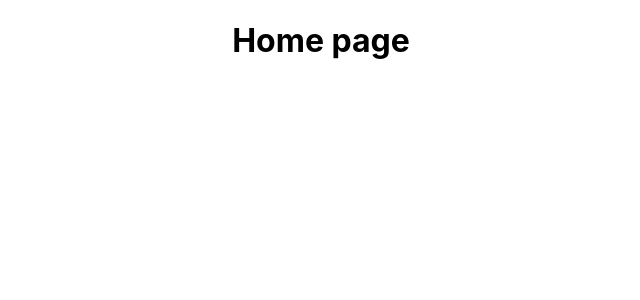
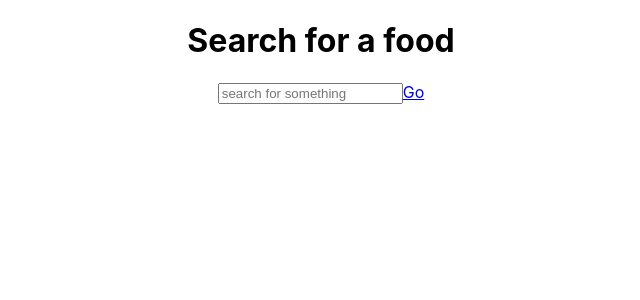
Before and after one commit to xiaomingfu/ModernReactBootcamp, a React (Create React App) app in the folder sec22_react_router_patterns/: page / in a window 1280 px wide. Shown: the top 300 px of the page, without its empty margins (319-959 px from the left). Built offline with nearby package versions, Linux system fonts and the light colour scheme.

Commit message:
add link to get another route in form

```diff
--- a/sec22_react_router_patterns/src/App.js
+++ b/sec22_react_router_patterns/src/App.js
@@ -3,29 +3,30 @@
 import './App.css';
 import Food from './Food';
 import Meal from './Meal';
-import { Route, Switch } from 'react-router-dom';
+import Search from './Search';
+import { Route, Switch, Link } from 'react-router-dom';
+
 
 class App extends Component {
   render() {
     return (
       <div className="App">
-        <Switch>
+        {/* <Switch> */}
         {/* Render can take more props and more explict */}
         {/* <Route exact path="/food/:name"
             render={(routeProps) => <Food name={routeProps} />} /> */}
 
         {/* component is simplier but it will not work for more than one props */}
-          {/* <Route exact path="/food/:name"
-            component={Food} /> */}
+        <Route exact path="/food/:name"
+          component={Food} />
 
         <Route exact path="/food/:foodName/drink/:drinkName"
           component={Meal} />
-          <Route exact path="/" render={() => <h1>Home page</h1>} />
+        <Route exact path="/" render={() => <Search />} />
 
         {/* 404 page */}
-          <Route render={() => <h1>PAGE NOT FOUND!</h1>} />
-        </Switch>
-
+        {/* <Route render={() => <h1>PAGE NOT FOUND!</h1>} />
+        </Switch> */}
 
       </div>
     );
--- /dev/null
+++ b/sec22_react_router_patterns/src/Search.js
@@ -0,0 +1,29 @@
+import React, { Component } from 'react';
+import { Link } from 'react-router-dom';
+
+class Search extends Component {
+    constructor(props) {
+        super(props);
+        this.state = { query: "" };
+        this.handleChange = this.handleChange.bind(this);
+    }
+    handleChange(e) {
+        this.setState({ query: e.target.value })
+    }
+    render() {
+        return (
+            <div>
+                <h1>Search for a food</h1>
+                <input
+                    type="text"
+                    placeholder="search for something"
+                    value={this.state.query}
+                    onChange={this.handleChange}
+                />
+                {/* Take to another route */}
+                <Link to={`/food/${this.state.query}`} >Go</Link>
+            </div>
+        )
+    }
+}
+export default Search;
```
Lines whose indentation alone changed are shown as unchanged.
